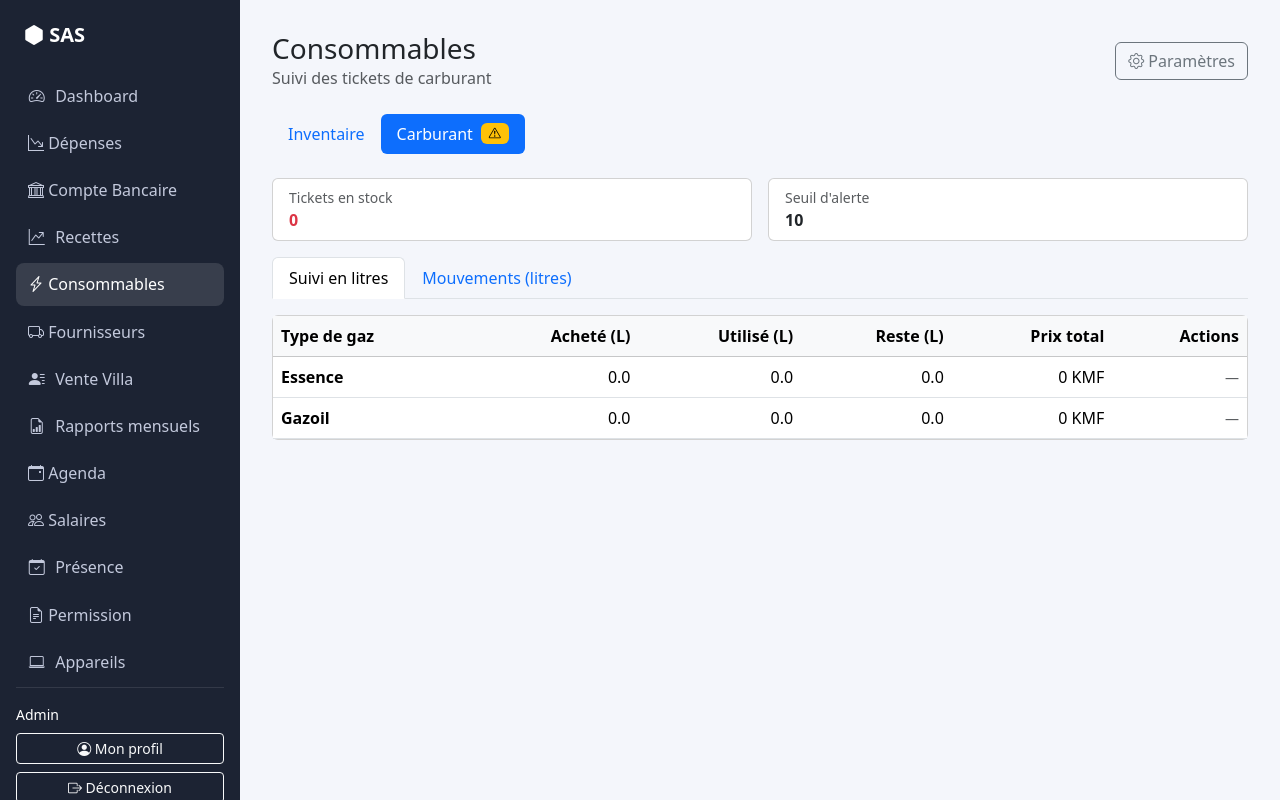
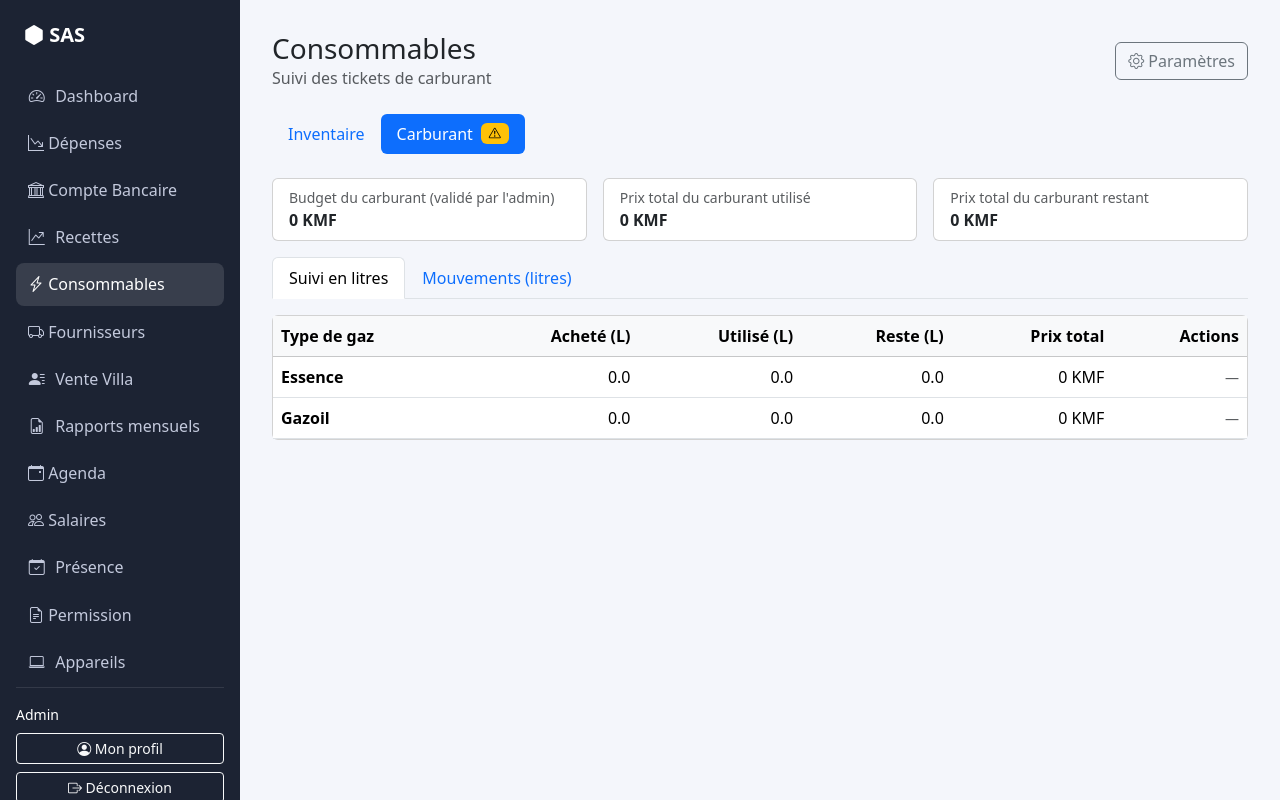
Before and after one commit to smartdev-km/sas, a Flask app: page /consommables/carburant in a window 1280 px wide. Run offline with Flask 3, Linux system fonts and the light colour scheme; a user stored in the database is signed in; data comes from the database, SQL or seed files in the repository; data that the repository does not hold is empty.

Commit message:
Remplacer les cartes tickets de Carburant par des cartes de budget en litres
Retire "Tickets en stock" / "Seuil d'alerte" et affiche à la place :
Budget du carburant (dépenses validées de catégorie Carburant), Prix
total du carburant utilisé et Prix total du carburant restant — calculés
au prorata du prix moyen payé à l'achat, par type de gaz.

Co-Authored-By: Claude Sonnet 5 <noreply@anthropic.com>

```diff
--- a/app/consommables.py
+++ b/app/consommables.py
@@ -338,11 +338,29 @@ def _resume_litres(type_gaz):
     achete = float(achats[0])
     prix_total = float(achats[1])
     utilise = float(utilise)
-    return {"achete": achete, "prix_total": prix_total, "utilise": utilise, "reste": achete - utilise}
+    reste = achete - utilise
+
+    # Valeur de ce qui a été utilisé / reste, au prorata du prix moyen payé à l'achat.
+    prix_utilise = round(prix_total * utilise / achete, 2) if achete else 0.0
+    prix_restant = round(prix_total - prix_utilise, 2)
+
+    return {
+        "achete": achete, "prix_total": prix_total, "utilise": utilise, "reste": reste,
+        "prix_utilise": prix_utilise, "prix_restant": prix_restant,
+    }
 
 
 def _stock_litres(type_gaz):
     return _resume_litres(type_gaz)["reste"]
+
+
+def _budget_carburant():
+    """Total des dépenses validées de catégorie « Carburant » (budget alloué par l'admin)."""
+    return float(
+        db.session.query(func.sum(Depense.montant))
+        .filter(Depense.categorie == "Carburant", Depense.valide.is_(True))
+        .scalar() or 0
+    )
 
 
 @consommables_bp.route("/carburant")
@@ -381,6 +399,9 @@ def carburant():
         lignes_litres=lignes_litres,
         mouvements_litres=mouvements_litres,
         types_gaz=TYPES_GAZ,
+        budget_carburant=_budget_carburant(),
+        prix_total_utilise=sum(l["prix_utilise"] for l in lignes_litres),
+        prix_total_restant=sum(l["prix_restant"] for l in lignes_litres),
     )
 
 
--- a/app/templates/consommables/carburant.html
+++ b/app/templates/consommables/carburant.html
@@ -28,19 +28,27 @@
 </ul>
 
 <div class="row g-3 mb-3">
-    <div class="col-12 col-sm-6">
+    <div class="col-12 col-sm-4">
         <div class="card h-100">
             <div class="card-body py-2">
-                <div class="text-muted small">Tickets en stock</div>
-                <div class="fw-semibold {{ 'text-danger' if stock_bas else '' }}">{{ stock }}</div>
+                <div class="text-muted small">Budget du carburant (validé par l'admin)</div>
+                <div class="fw-semibold">{{ budget_carburant|kmf }}</div>
             </div>
         </div>
     </div>
-    <div class="col-12 col-sm-6">
+    <div class="col-12 col-sm-4">
         <div class="card h-100">
             <div class="card-body py-2">
-                <div class="text-muted small">Seuil d'alerte</div>
-                <div class="fw-semibold">{{ seuil }}</div>
+                <div class="text-muted small">Prix total du carburant utilisé</div>
+                <div class="fw-semibold">{{ prix_total_utilise|kmf }}</div>
+            </div>
+        </div>
+    </div>
+    <div class="col-12 col-sm-4">
+        <div class="card h-100">
+            <div class="card-body py-2">
+                <div class="text-muted small">Prix total du carburant restant</div>
+                <div class="fw-semibold">{{ prix_total_restant|kmf }}</div>
             </div>
         </div>
     </div>
```
